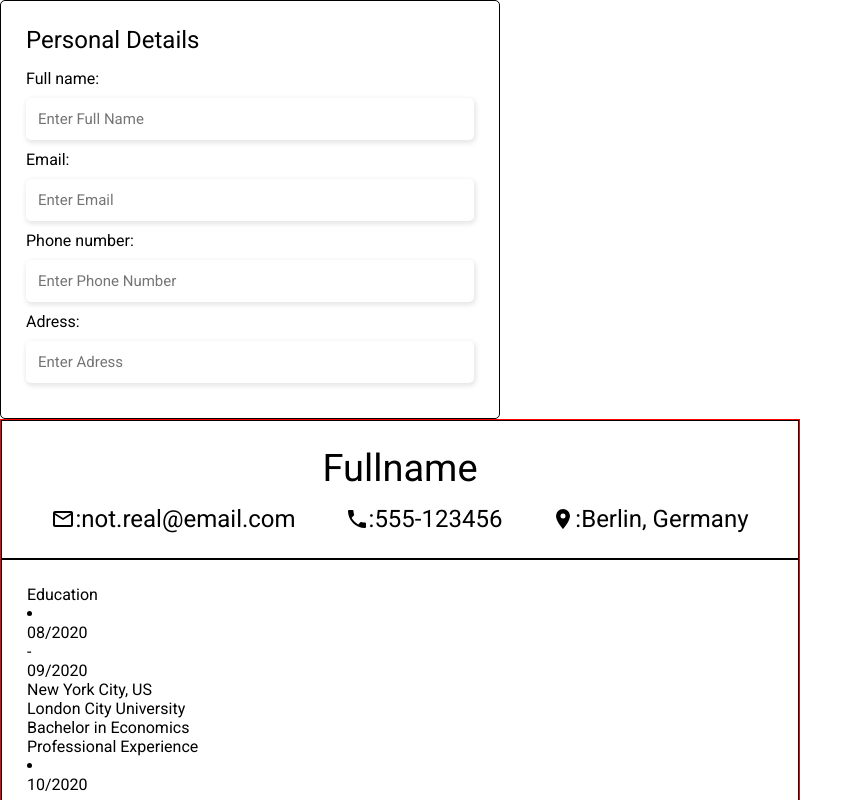
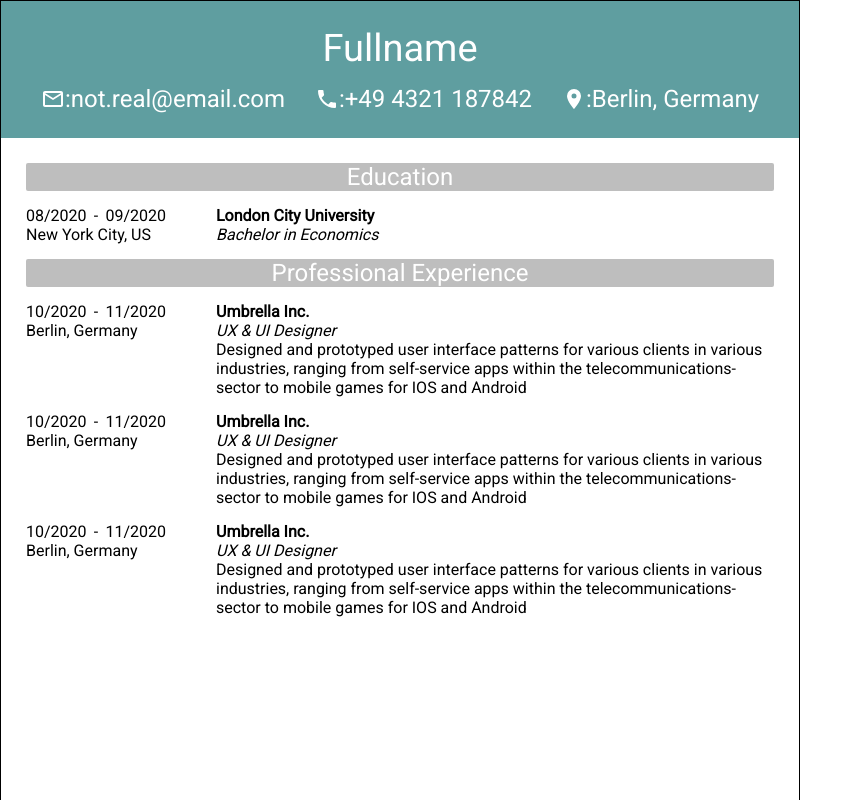
Before and after one commit to DayanWalter/TOP-cv-application, a React (Vite) app: page / in a window 1280 px wide. Shown: the top 800 px of the page, without its empty margins (0-863 px from the left). Built offline with nearby package versions, Linux system fonts and the light colour scheme.

Commit message:
Styled CV

```diff
--- a/src/components/CV.jsx
+++ b/src/components/CV.jsx
@@ -13,15 +13,16 @@ export default function CV() {
         </div>
         <div className="bottom">
           <div className="email">
-            <Icon path={mdiEmailOutline} size={1} />:<h2>not.real@email.com</h2>
+            <Icon path={mdiEmailOutline} size="24px" />:
+            <h2>not.real@email.com</h2>
           </div>
 
           <div className="phone">
-            <Icon path={mdiPhone} size={1} />: <h2>555-123456</h2>
+            <Icon path={mdiPhone} size="24px" />: <h2>+49 4321 187842</h2>
           </div>
 
           <div className="location">
-            <Icon path={mdiMapMarker} size={1} />:<h2>Berlin, Germany</h2>
+            <Icon path={mdiMapMarker} size="24px" />:<h2>Berlin, Germany</h2>
           </div>
         </div>
       </div>
@@ -37,6 +38,7 @@ export default function CV() {
               <p>New York City, US</p>
             </div>
           </div>
+
           <div className="schoolDegree">
             <div className="school">
               <p>London City University</p>
@@ -68,6 +70,52 @@ export default function CV() {
             </div>
           </div>
         </li>
+        <li>
+          <div className="dateLocation">
+            <div className="date">
+              <p className="startDate">10/2020</p>-
+              <p className="endDate">11/2020</p>
+            </div>
+            <div className="location">
+              <p>Berlin, Germany</p>
+            </div>
+          </div>
+          <div className="companyPositionDescription">
+            <div className="company">
+              <p>Umbrella Inc.</p>
+            </div>
+            <div className="position">UX & UI Designer</div>
+            <div className="description">
+              Designed and prototyped user interface patterns for various
+              clients in various industries, ranging from self-service apps
+              within the telecommunications-sector to mobile games for IOS and
+              Android
+            </div>
+          </div>
+        </li>
+        <li>
+          <div className="dateLocation">
+            <div className="date">
+              <p className="startDate">10/2020</p>-
+              <p className="endDate">11/2020</p>
+            </div>
+            <div className="location">
+              <p>Berlin, Germany</p>
+            </div>
+          </div>
+          <div className="companyPositionDescription">
+            <div className="company">
+              <p>Umbrella Inc.</p>
+            </div>
+            <div className="position">UX & UI Designer</div>
+            <div className="description">
+              Designed and prototyped user interface patterns for various
+              clients in various industries, ranging from self-service apps
+              within the telecommunications-sector to mobile games for IOS and
+              Android
+            </div>
+          </div>
+        </li>
       </div>
     </div>
   );
--- a/src/main.jsx
+++ b/src/main.jsx
@@ -10,7 +10,7 @@ import CV from './components/CV';
 
 ReactDOM.createRoot(document.getElementById('root')).render(
   <React.StrictMode>
-    <App />
+    {/* <App /> */}
     {/* <Personal /> */}
     {/* <Education /> */}
     {/* <Experience /> */}
--- a/src/styles/index.css
+++ b/src/styles/index.css
@@ -1,3 +1,9 @@
+:root {
+  --cv-width: 800px;
+  --cv-heigth: calc(var(--cv-width) * 1.4142);
+  --cv-head-color: rgb(95, 158, 160);
+}
+
 *,
 *::before,
 *::after {
@@ -6,6 +12,7 @@
   margin: 0;
   padding: 0;
 }
+
 body {
   font-family: 'Roboto', sans-serif;
 }
@@ -40,18 +47,18 @@ form textarea:focus {
 }
 
 .cv {
-  border: 1px solid red;
-  max-width: 800px;
+  border: 1px solid black;
+  max-width: var(--cv-width);
+  min-height: var(--cv-heigth);
 }
 .cv .head,
 .cv .body {
   padding: 25px;
 }
 .cv .head {
-  border: 1px solid black;
+  color: white;
+  background-color: var(--cv-head-color);
   min-height: 100px;
-  /* display: flex;
-  flex-direction: column; */
 }
 .cv .head .top {
   font-size: 38px;
@@ -60,7 +67,6 @@ form textarea:focus {
   justify-content: center;
 }
 .cv .head .bottom {
-  /* border: 1px solid green; */
   display: flex;
   align-items: center;
   justify-content: space-around;
@@ -73,6 +79,32 @@ form textarea:focus {
   font-size: 24px;
 }
 
-.cv .body {
-  border: 1px solid black;
+.cv .body h1 {
+  font-size: 24px;
+  background-color: rgb(190, 190, 190);
+  border-radius: 2px;
+  color: white;
+  text-align: center;
+  margin-bottom: 15px;
 }
+.cv .body li {
+  display: flex;
+  gap: 50px;
+  margin-bottom: 15px;
+}
+.cv .body .date {
+  display: flex;
+  justify-content: space-between;
+}
+.cv .body .dateLocation {
+  min-width: 140px;
+}
+.cv .body .school p,
+.cv .body .company p {
+  font-weight: bold;
+}
+
+.cv .body .position,
+.cv .body .degree {
+  font-style: italic;
+}
```
